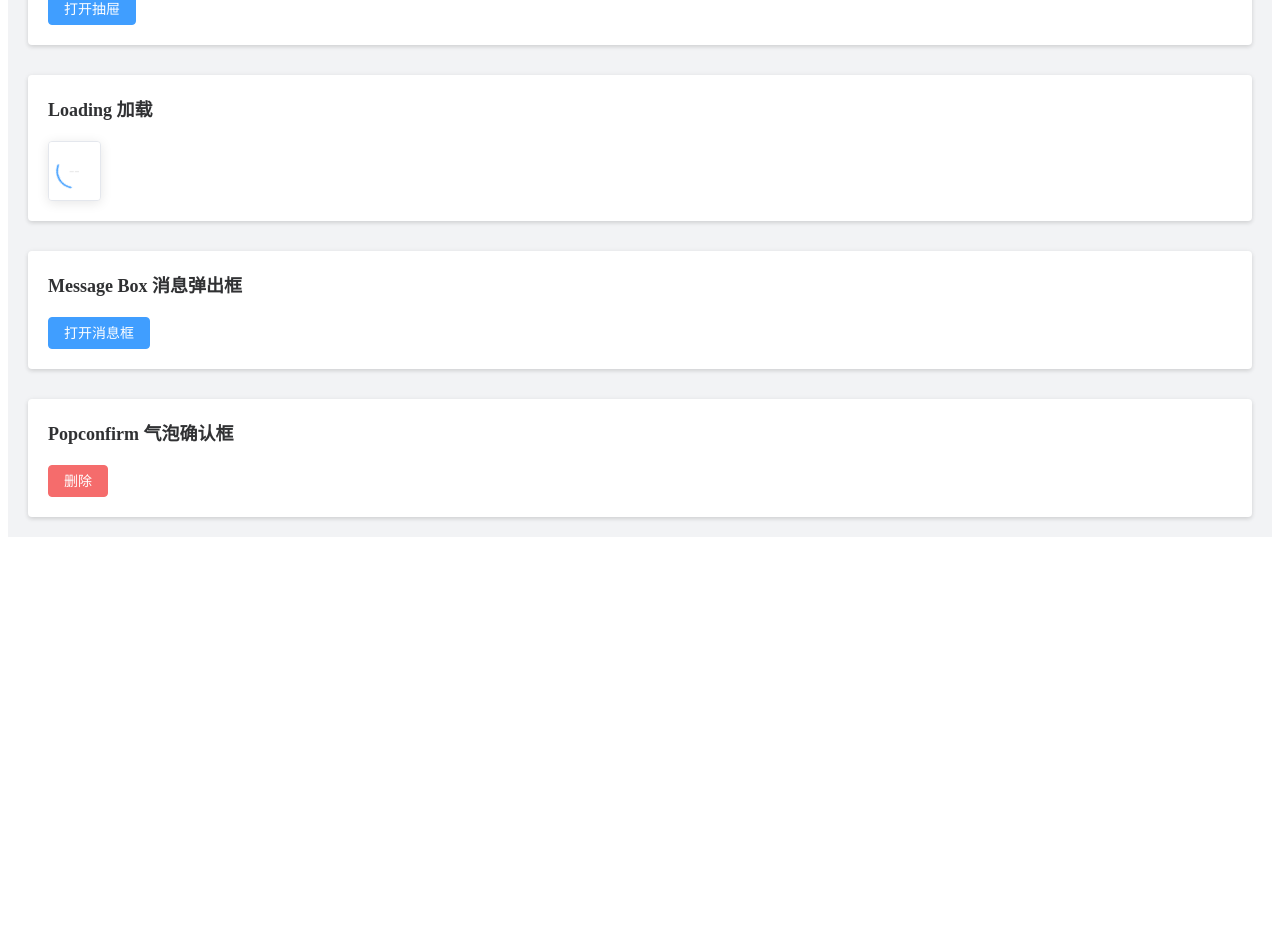
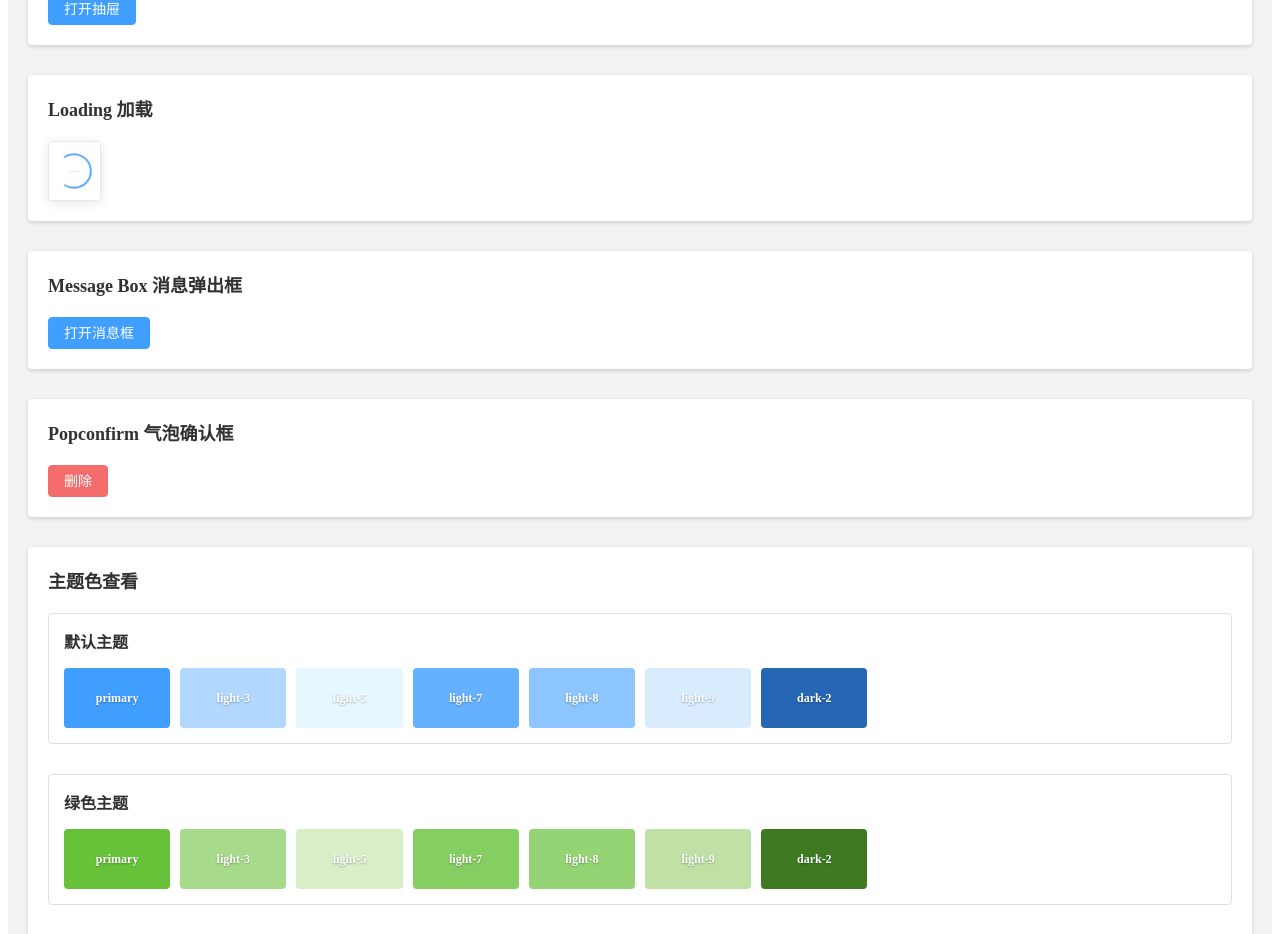
Before and after one commit to mcxue/test-ui, a Vue app: page / in a window 1280 px wide. Shown: the part 3576-4510 px from the top of the page. Before the commit the page ends 4121 px from the top, so only its background shows below. Built offline with nearby package versions, Linux system fonts and the light colour scheme.

Commit message:
feat: 展示默认的主题色

```diff
--- a/src/App.vue
+++ b/src/App.vue
@@ -73,7 +73,6 @@
           <h2>Date Picker 日期选择器</h2>
           <div class="component-group">
             <el-date-picker v-model="dateValue" type="date" placeholder="选择日期" style="width: 200px;"></el-date-picker>
-            <el-date-picker-panel v-model="dateValue" />
           </div>
         </section>
 
@@ -331,6 +330,103 @@
             </el-popconfirm>
           </div>
         </section>
+
+        <!-- 主题色查看 -->
+        <section class="test-section">
+          <h2>主题色查看</h2>
+          <div class="theme-colors">
+            <div class="theme-color-item">
+              <h3>默认主题</h3>
+              <div class="color-grid">
+                <div class="color-item" style="background-color: var(--ep-color-primary)">primary</div>
+                <div class="color-item" style="background-color: var(--ep-color-primary-light-3)">light-3</div>
+                <div class="color-item" style="background-color: var(--ep-color-primary-light-5)">light-5</div>
+                <div class="color-item" style="background-color: var(--ep-color-primary-light-7)">light-7</div>
+                <div class="color-item" style="background-color: var(--ep-color-primary-light-8)">light-8</div>
+                <div class="color-item" style="background-color: var(--ep-color-primary-light-9)">light-9</div>
+                <div class="color-item" style="background-color: var(--ep-color-primary-dark-2)">dark-2</div>
+              </div>
+            </div>
+
+            <div class="theme-color-item">
+              <h3>绿色主题</h3>
+              <div class="color-grid" data-theme="green">
+                <div class="color-item" style="background-color: #67C23A">primary</div>
+                <div class="color-item" style="background-color: #a8da8c">light-3</div>
+                <div class="color-item" style="background-color: #d9edc7">light-5</div>
+                <div class="color-item" style="background-color: #85ce61">light-7</div>
+                <div class="color-item" style="background-color: #95d475">light-8</div>
+                <div class="color-item" style="background-color: #c0e1a6">light-9</div>
+                <div class="color-item" style="background-color: #3d7a22">dark-2</div>
+              </div>
+            </div>
+
+            <div class="theme-color-item">
+              <h3>紫色主题</h3>
+              <div class="color-grid" data-theme="purple">
+                <div class="color-item" style="background-color: #9c27b0">primary</div>
+                <div class="color-item" style="background-color: #ce93d8">light-3</div>
+                <div class="color-item" style="background-color: #f3e5f5">light-5</div>
+                <div class="color-item" style="background-color: #ab47bc">light-7</div>
+                <div class="color-item" style="background-color: #ba68c8">light-8</div>
+                <div class="color-item" style="background-color: #e1bee7">light-9</div>
+                <div class="color-item" style="background-color: #6a1b9a">dark-2</div>
+              </div>
+            </div>
+
+            <div class="theme-color-item">
+              <h3>阻塞主题</h3>
+              <div class="color-grid" data-theme="blocked">
+                <div class="color-item" style="background-color: #607d8b">primary</div>
+                <div class="color-item" style="background-color: #b0bec5">light-3</div>
+                <div class="color-item" style="background-color: #eceff1">light-5</div>
+                <div class="color-item" style="background-color: #78909c">light-7</div>
+                <div class="color-item" style="background-color: #90a4ae">light-8</div>
+                <div class="color-item" style="background-color: #cfd8dc">light-9</div>
+                <div class="color-item" style="background-color: #37474f">dark-2</div>
+              </div>
+            </div>
+
+            <div class="theme-color-item">
+              <h3>橙色主题</h3>
+              <div class="color-grid" data-theme="orange">
+                <div class="color-item" style="background-color: #E6A23C">primary</div>
+                <div class="color-item" style="background-color: #f3d199">light-3</div>
+                <div class="color-item" style="background-color: #fdf6e8">light-5</div>
+                <div class="color-item" style="background-color: #ebb563">light-7</div>
+                <div class="color-item" style="background-color: #f0c07c">light-8</div>
+                <div class="color-item" style="background-color: #f9e2c0">light-9</div>
+                <div class="color-item" style="background-color: #ad721c">dark-2</div>
+              </div>
+            </div>
+
+            <div class="theme-color-item">
+              <h3>金色主题</h3>
+              <div class="color-grid" data-theme="gold">
+                <div class="color-item" style="background-color: #D4B16A">primary</div>
+                <div class="color-item" style="background-color: #edcfac">light-3</div>
+                <div class="color-item" style="background-color: #fcf5eb">light-5</div>
+                <div class="color-item" style="background-color: #deb887">light-7</div>
+                <div class="color-item" style="background-color: #e6c597">light-8</div>
+                <div class="color-item" style="background-color: #f5e6d0">light-9</div>
+                <div class="color-item" style="background-color: #9c7330">dark-2</div>
+              </div>
+            </div>
+
+            <div class="theme-color-item">
+              <h3>红色主题</h3>
+              <div class="color-grid" data-theme="red">
+                <div class="color-item" style="background-color: #F56C6C">primary</div>
+                <div class="color-item" style="background-color: #f9bebe">light-3</div>
+                <div class="color-item" style="background-color: #fceeee">light-5</div>
+                <div class="color-item" style="background-color: #f78989">light-7</div>
+                <div class="color-item" style="background-color: #f8a4a4">light-8</div>
+                <div class="color-item" style="background-color: #fad9d9">light-9</div>
+                <div class="color-item" style="background-color: #d34545">dark-2</div>
+              </div>
+            </div>
+          </div>
+        </section>
       </main>
     </div>
   </el-config-provider>
@@ -561,4 +657,49 @@ const handleCancel = () => {
   justify-content: flex-end;
   gap: 10px;
 }
+
+.theme-colors {
+  display: flex;
+  flex-direction: column;
+  gap: 30px;
+}
+
+.theme-color-item {
+  border: 1px solid var(--ep-border-color);
+  border-radius: var(--ep-border-radius-base);
+  padding: 15px;
+  background-color: var(--ep-bg-color);
+}
+
+.theme-color-item h3 {
+  color: var(--ep-text-color-primary);
+  margin-top: 0;
+  margin-bottom: 15px;
+  font-size: 16px;
+}
+
+.color-grid {
+  display: grid;
+  grid-template-columns: repeat(auto-fill, minmax(100px, 1fr));
+  gap: 10px;
+}
+
+.color-item {
+  width: 100%;
+  height: 60px;
+  border-radius: var(--ep-border-radius-base);
+  display: flex;
+  align-items: center;
+  justify-content: center;
+  color: white;
+  font-size: 12px;
+  font-weight: bold;
+  text-shadow: 0 1px 2px rgba(0, 0, 0, 0.3);
+  transition: transform 0.2s ease;
+}
+
+.color-item:hover {
+  transform: translateY(-2px);
+  box-shadow: var(--ep-box-shadow);
+}
 </style>
--- a/src/assets/styles/variables.scss
+++ b/src/assets/styles/variables.scss
@@ -1,15 +1,12 @@
 :root {
   /* 默认主题 - 蓝色 */
   --ep-color-primary: #409EFF;
-  --ep-color-primary-light-1: #66B1FF;
-  --ep-color-primary-light-2: #8CC5FF;
   --ep-color-primary-light-3: #B3D8FF;
-  --ep-color-primary-light-4: #D9ECFF;
   --ep-color-primary-light-5: #E6F7FF;
-  --ep-color-primary-dark-1: #337ECC;
+  --ep-color-primary-light-7: #66B1FF;
+  --ep-color-primary-light-8: #8CC5FF;
+  --ep-color-primary-light-9: #D9ECFF;
   --ep-color-primary-dark-2: #2666B3;
-  --ep-color-primary-dark-3: #194D80;
-  --ep-color-primary-dark-4: #0D3359;
   --ep-color-success: #67C23A;
   --ep-color-warning: #E6A23C;
   --ep-color-danger: #F56C6C;
@@ -46,15 +43,12 @@
 /* 暗黑模式 */
 html.dark {
   --ep-color-primary: #409EFF;
-  --ep-color-primary-light-1: #66B1FF;
-  --ep-color-primary-light-2: #8CC5FF;
   --ep-color-primary-light-3: #B3D8FF;
-  --ep-color-primary-light-4: #D9ECFF;
   --ep-color-primary-light-5: #E6F7FF;
-  --ep-color-primary-dark-1: #337ECC;
+  --ep-color-primary-light-7: #66B1FF;
+  --ep-color-primary-light-8: #8CC5FF;
+  --ep-color-primary-light-9: #D9ECFF;
   --ep-color-primary-dark-2: #2666B3;
-  --ep-color-primary-dark-3: #194D80;
-  --ep-color-primary-dark-4: #0D3359;
   --ep-color-success: #67C23A;
   --ep-color-warning: #E6A23C;
   --ep-color-danger: #F56C6C;
@@ -87,83 +81,65 @@ html.dark {
 /* 绿色主题 */
 [data-theme="green"] {
   --ep-color-primary: #67C23A;
-  --ep-color-primary-light-1: #85ce61;
-  --ep-color-primary-light-2: #95d475;
   --ep-color-primary-light-3: #a8da8c;
-  --ep-color-primary-light-4: #c0e1a6;
   --ep-color-primary-light-5: #d9edc7;
-  --ep-color-primary-dark-1: #529b2e;
+  --ep-color-primary-light-7: #85ce61;
+  --ep-color-primary-light-8: #95d475;
+  --ep-color-primary-light-9: #c0e1a6;
   --ep-color-primary-dark-2: #3d7a22;
-  --ep-color-primary-dark-3: #295717;
-  --ep-color-primary-dark-4: #14350c;
 }
 
 /* 紫色主题 */
 [data-theme="purple"] {
   --ep-color-primary: #9c27b0;
-  --ep-color-primary-light-1: #ab47bc;
-  --ep-color-primary-light-2: #ba68c8;
   --ep-color-primary-light-3: #ce93d8;
-  --ep-color-primary-light-4: #e1bee7;
   --ep-color-primary-light-5: #f3e5f5;
-  --ep-color-primary-dark-1: #7b1fa2;
+  --ep-color-primary-light-7: #ab47bc;
+  --ep-color-primary-light-8: #ba68c8;
+  --ep-color-primary-light-9: #e1bee7;
   --ep-color-primary-dark-2: #6a1b9a;
-  --ep-color-primary-dark-3: #4a148c;
-  --ep-color-primary-dark-4: #280659;
 }
 
 /* 阻塞主题 */
 [data-theme="blocked"] {
   --ep-color-primary: #607d8b;
-  --ep-color-primary-light-1: #78909c;
-  --ep-color-primary-light-2: #90a4ae;
   --ep-color-primary-light-3: #b0bec5;
-  --ep-color-primary-light-4: #cfd8dc;
   --ep-color-primary-light-5: #eceff1;
-  --ep-color-primary-dark-1: #455a64;
+  --ep-color-primary-light-7: #78909c;
+  --ep-color-primary-light-8: #90a4ae;
+  --ep-color-primary-light-9: #cfd8dc;
   --ep-color-primary-dark-2: #37474f;
-  --ep-color-primary-dark-3: #263238;
-  --ep-color-primary-dark-4: #1a237e;
 }
 
 /* 橙色主题 */
 [data-theme="orange"] {
   --ep-color-primary: #E6A23C;
-  --ep-color-primary-light-1: #ebb563;
-  --ep-color-primary-light-2: #f0c07c;
   --ep-color-primary-light-3: #f3d199;
-  --ep-color-primary-light-4: #f9e2c0;
   --ep-color-primary-light-5: #fdf6e8;
-  --ep-color-primary-dark-1: #ca8a2b;
+  --ep-color-primary-light-7: #ebb563;
+  --ep-color-primary-light-8: #f0c07c;
+  --ep-color-primary-light-9: #f9e2c0;
   --ep-color-primary-dark-2: #ad721c;
-  --ep-color-primary-dark-3: #8f5a0d;
-  --ep-color-primary-dark-4: #724200;
 }
 
 /* 金色主题 */
 [data-theme="gold"] {
   --ep-color-primary: #D4B16A;
-  --ep-color-primary-light-1: #deb887;
-  --ep-color-primary-light-2: #e6c597;
   --ep-color-primary-light-3: #edcfac;
-  --ep-color-primary-light-4: #f5e6d0;
   --ep-color-primary-light-5: #fcf5eb;
-  --ep-color-primary-dark-1: #b8924d;
+  --ep-color-primary-light-7: #deb887;
+  --ep-color-primary-light-8: #e6c597;
+  --ep-color-primary-light-9: #f5e6d0;
   --ep-color-primary-dark-2: #9c7330;
-  --ep-color-primary-dark-3: #805413;
-  --ep-color-primary-dark-4: #643500;
 }
 
 /* 红色主题 */
 [data-theme="red"] {
   --ep-color-primary: #F56C6C;
-  --ep-color-primary-light-1: #f78989;
-  --ep-color-primary-light-2: #f8a4a4;
   --ep-color-primary-light-3: #f9bebe;
-  --ep-color-primary-light-4: #fad9d9;
   --ep-color-primary-light-5: #fceeee;
-  --ep-color-primary-dark-1: #e45656;
+  --ep-color-primary-light-7: #f78989;
+  --ep-color-primary-light-8: #f8a4a4;
+  --ep-color-primary-light-9: #fad9d9;
   --ep-color-primary-dark-2: #d34545;
-  --ep-color-primary-dark-3: #c23333;
-  --ep-color-primary-dark-4: #b12222;
 }
```
